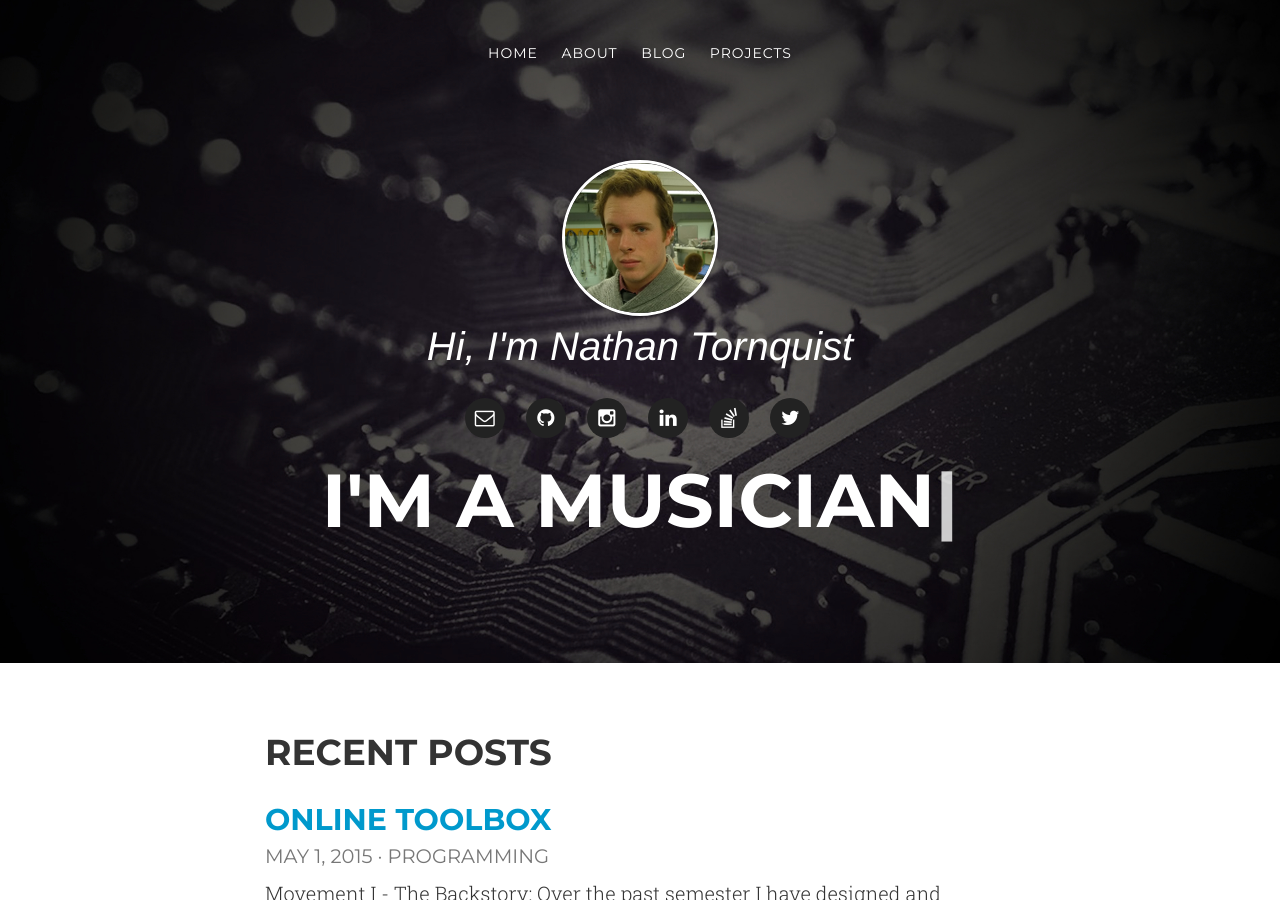
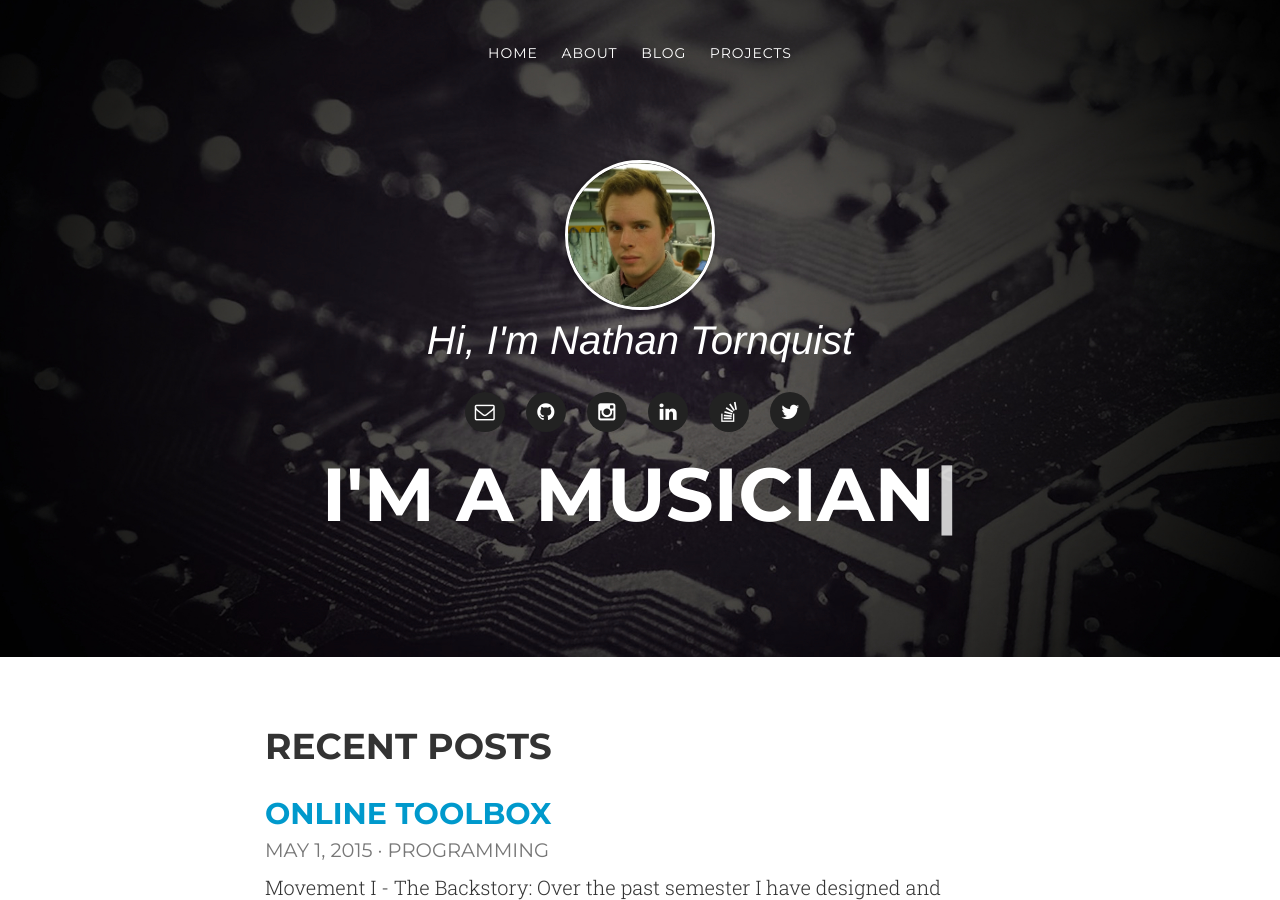
Before and after one commit to Tornquist/tornquist.github.io, a Jekyll site: the page built from index.html, in a window 1280 px wide and 900 px high. Built offline with Jekyll 4.4.1, drawn with Linux system fonts in a browser that asks for light colours; some web fonts are replaced.

Commit message:
Updated homepage photo

```diff
--- a/_config.yml
+++ b/_config.yml
@@ -24,7 +24,7 @@ milestones_subheading: A Brief History of Where I've Been
 
 welcome_small: Hi, I'm Nathan Tornquist
 welcome_big: I'm an Engineer
-welcome_image: nathan_small.png
+welcome_image: nathan.png
 welcome_button_text: Learn About Me
 
 contact_heading: Contact Me
--- a/index.html
+++ b/index.html
@@ -8,7 +8,7 @@ custom_css:
   <div class="container">
     <div class="intro-text">
       <div class="img-wrapper">
-        <img class="img-circle img-emphasis img-space img-center" src="/assets/images/{{ site.welcome_image }}">
+        <img class="img-circle img-emphasis img-space img-center" src="/assets/images/{{ site.welcome_image }}" style="width:150px; height:150px">
       </div>
       <div class="intro-lead-in">{{ site.welcome_small }}</div>
       <div class="intro-lead-in">
```
